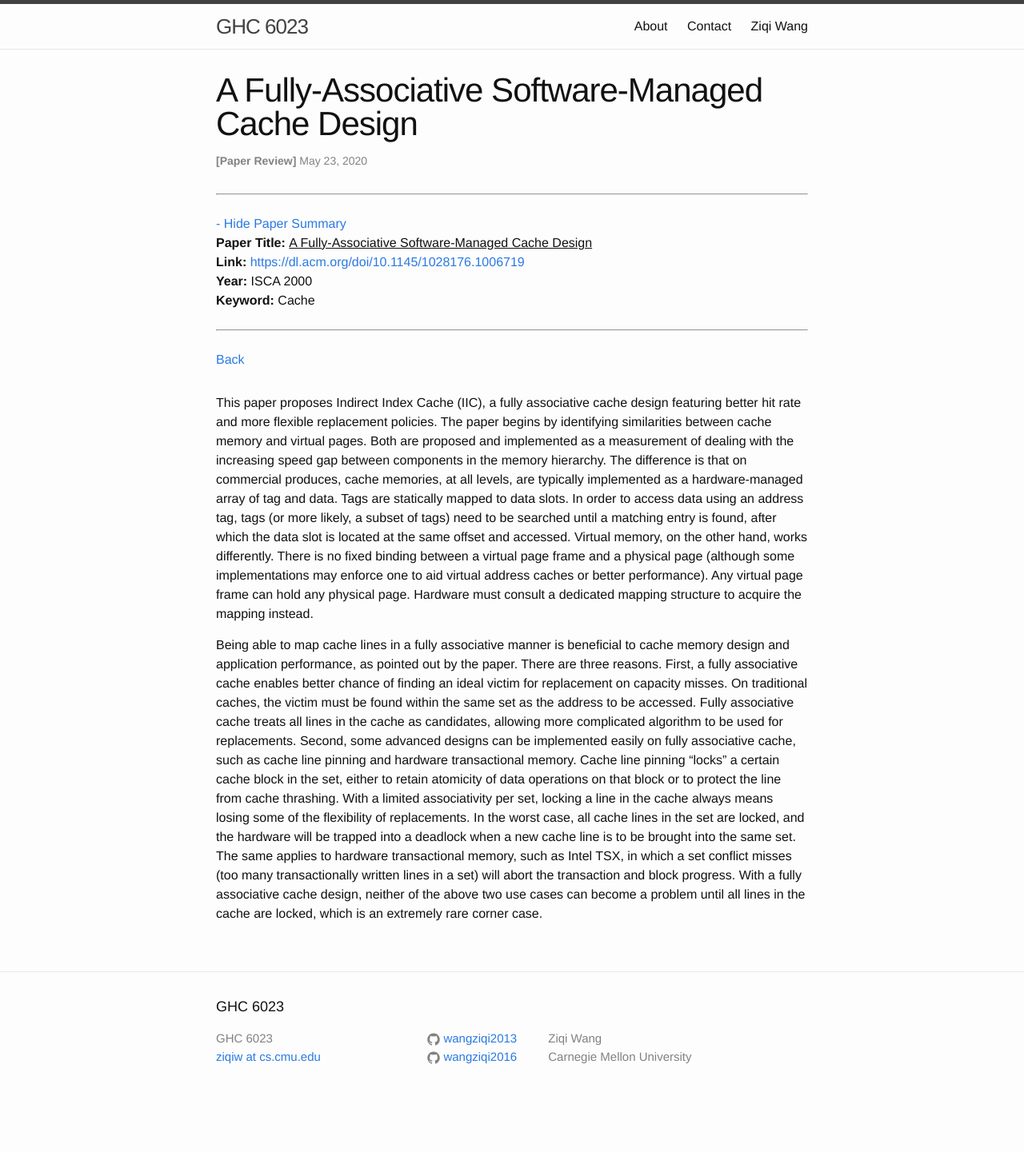
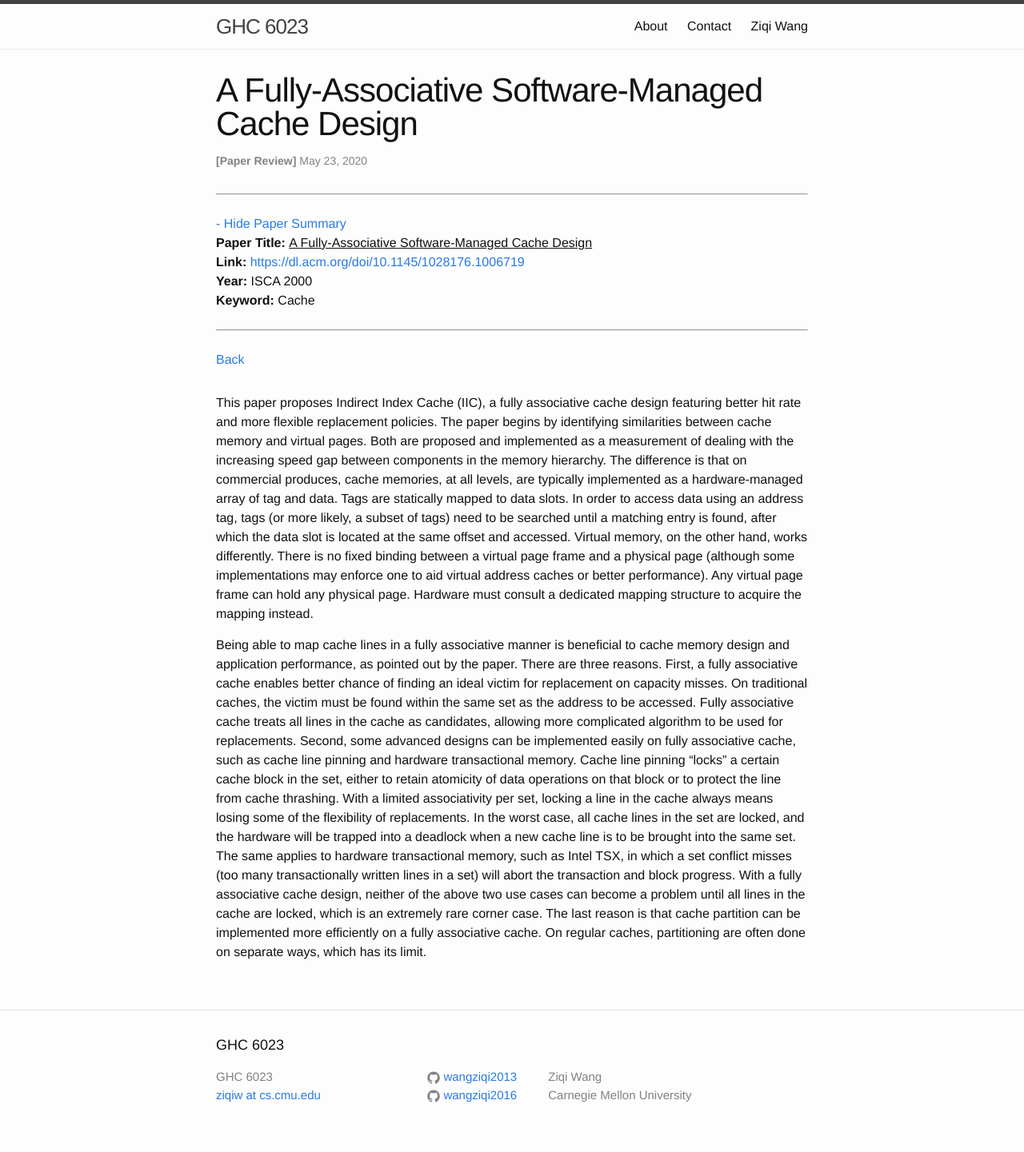
Before and after one commit to wangziqi2013/wangziqi2013.github.io, a Jekyll site: the page built from _posts/2020-05-22-iic.markdown, in a window 1280 px wide. Shown: the whole page at 80% size. Built offline with Jekyll 4.4.1, drawn with Linux system fonts in a browser that asks for light colours; before the commit the page ends 1393 px from its top, so only the background shows below that.

Commit message:
Adding third reason

```diff
--- a/_posts/2020-05-22-iic.markdown
+++ b/_posts/2020-05-22-iic.markdown
@@ -36,4 +36,6 @@ replacements. In the worst case, all cache lines in the set are locked, and the
 when a new cache line is to be brought into the same set. The same applies to hardware transactional memory, such as
 Intel TSX, in which a set conflict misses (too many transactionally written lines in a set) will abort the transaction
 and block progress. With a fully associative cache design, neither of the above two use cases can become a problem until
-all lines in the cache are locked, which is an extremely rare corner case.
+all lines in the cache are locked, which is an extremely rare corner case. The last reason is that cache partition can be
+implemented more efficiently on a fully associative cache. On regular caches, partitioning are often done on separate ways,
+which has its limit.
```
